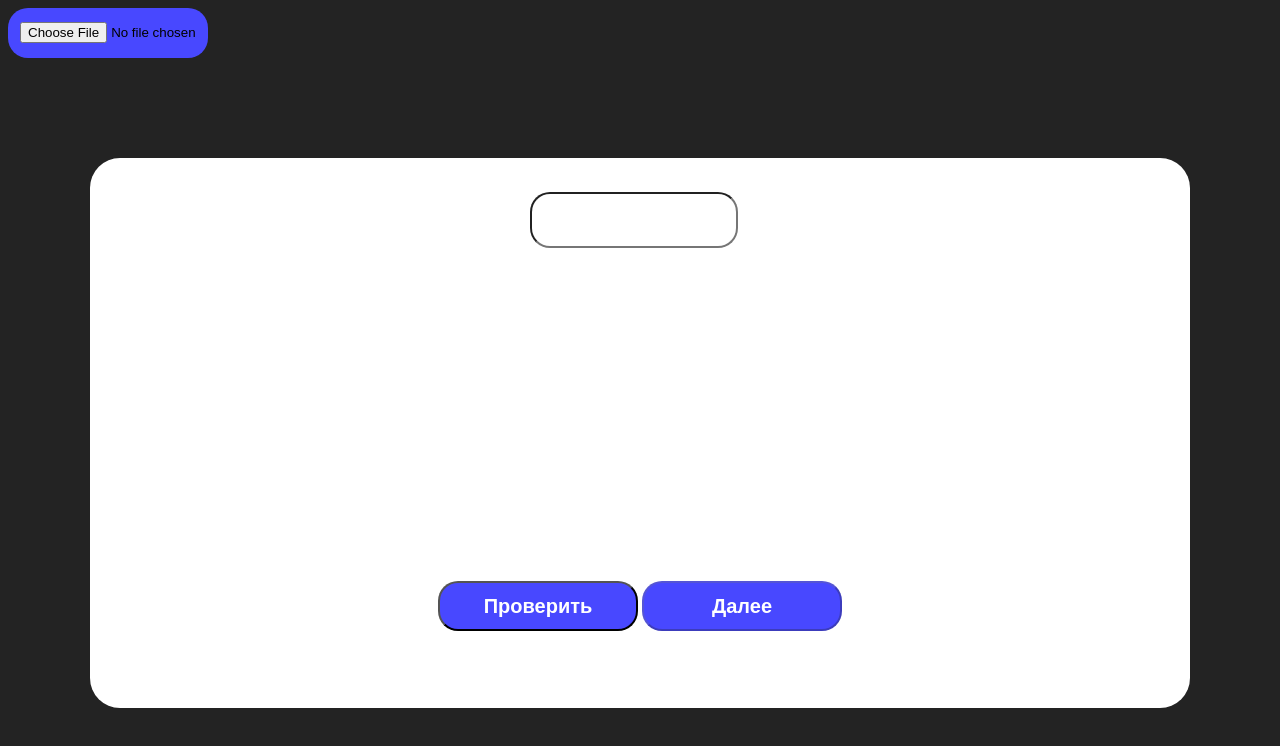
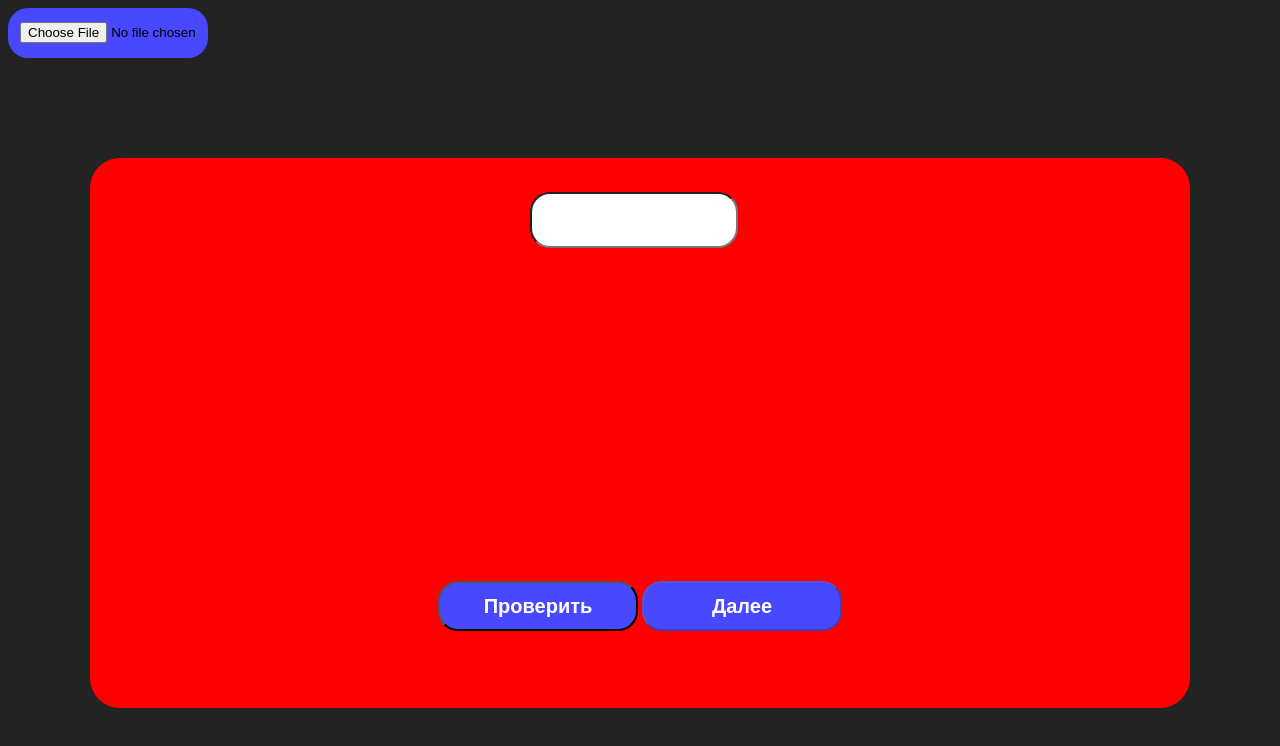
Before and after one commit to Technoglark/Fiztest.github.io-1, a plain HTML site: page index.html in a window 1280 px wide. Drawn offline with Linux system fonts and the light colour scheme.

Commit message:
Update index.html
changed color of main<div>

```diff
--- a/index.html
+++ b/index.html
@@ -9,7 +9,7 @@
 <div class="file">
     <input type="file" id="topic" class="topic">
 </div>
-<div class="main" id="main">
+<div class="main" id="main" style="background-color: red;">
     <div id="preview"></div>
     <h1 id="quest_text"></h1>
     <input id="inp" class="inp">
```
